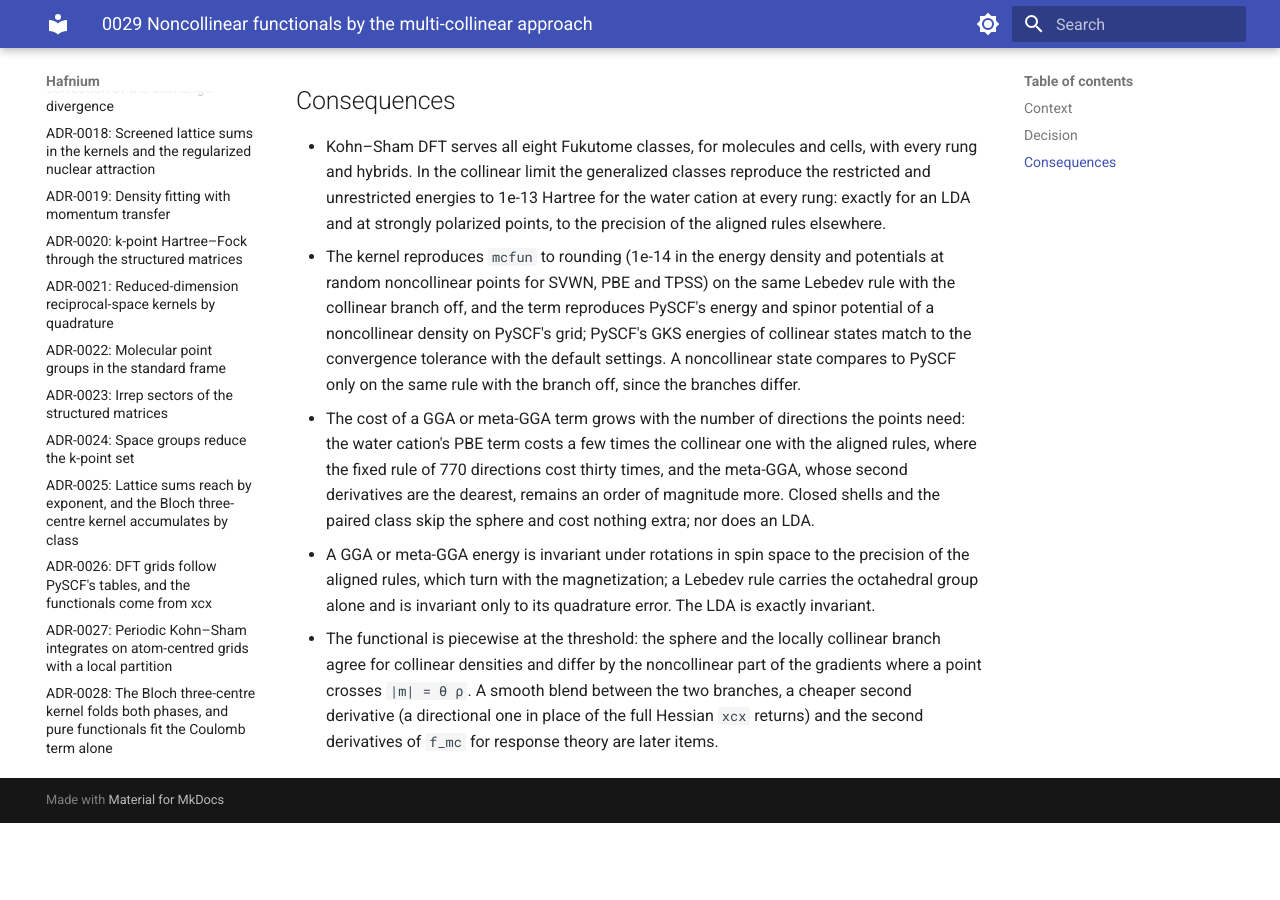
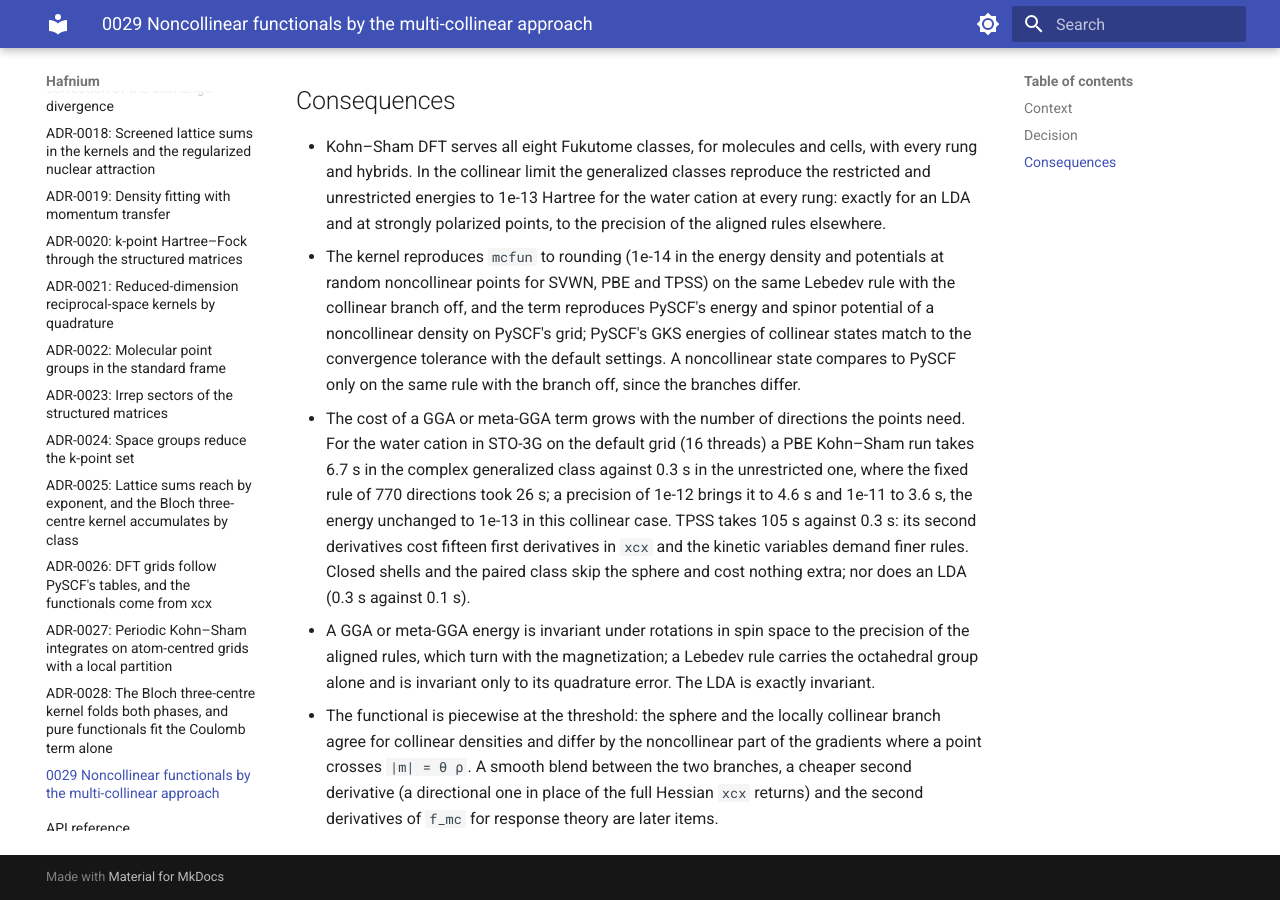
Before and after one commit to maxnus/hafnium, an MkDocs documentation site: the page built from docs/adr/0029-noncollinear-functionals-by-the-multi-collinear-approach.md, in a window 1280 px wide and 900 px high, scrolled down 2771 px. Built offline with MkDocs 1.6.1 and Material for MkDocs 9.7.7, drawn with Linux system fonts in a browser that asks for light colours; before the commit the page ends 3594 px from its top, so only the background shows below that.

Commit message:
docs: measured costs of the aligned rules and the deferral note in ADR-0026
Co-Authored-By: Claude Fable 5.1 <noreply@anthropic.com>

```diff
--- a/docs/adr/0029-noncollinear-functionals-by-the-multi-collinear-approach.md
+++ b/docs/adr/0029-noncollinear-functionals-by-the-multi-collinear-approach.md
@@ -150,12 +150,15 @@ Hamiltonian as GHF does.
   noncollinear state compares to PySCF only on the same rule with the
   branch off, since the branches differ.
 - The cost of a GGA or meta-GGA term grows with the number of directions
-  the points need: the water cation's PBE term costs a few times the
-  collinear one with the aligned rules, where the fixed rule of 770
-  directions cost thirty times, and the meta-GGA, whose second
-  derivatives are the dearest, remains an order of magnitude more.
-  Closed shells and the paired class skip the sphere and cost nothing
-  extra; nor does an LDA.
+  the points need. For the water cation in STO-3G on the default grid
+  (16 threads) a PBE Kohn–Sham run takes 6.7 s in the complex
+  generalized class against 0.3 s in the unrestricted one, where the
+  fixed rule of 770 directions took 26 s; a precision of 1e-12 brings it
+  to 4.6 s and 1e-11 to 3.6 s, the energy unchanged to 1e-13 in this
+  collinear case. TPSS takes 105 s against 0.3 s: its second derivatives
+  cost fifteen first derivatives in ``xcx`` and the kinetic variables
+  demand finer rules. Closed shells and the paired class skip the sphere
+  and cost nothing extra; nor does an LDA (0.3 s against 0.1 s).
 - A GGA or meta-GGA energy is invariant under rotations in spin space to
   the precision of the aligned rules, which turn with the magnetization;
   a Lebedev rule carries the octahedral group alone and is invariant
```
Also changed, not shown: docs/adr/0026-dft-grids-and-functionals-from-xcx.md (+2 -1 lines).
